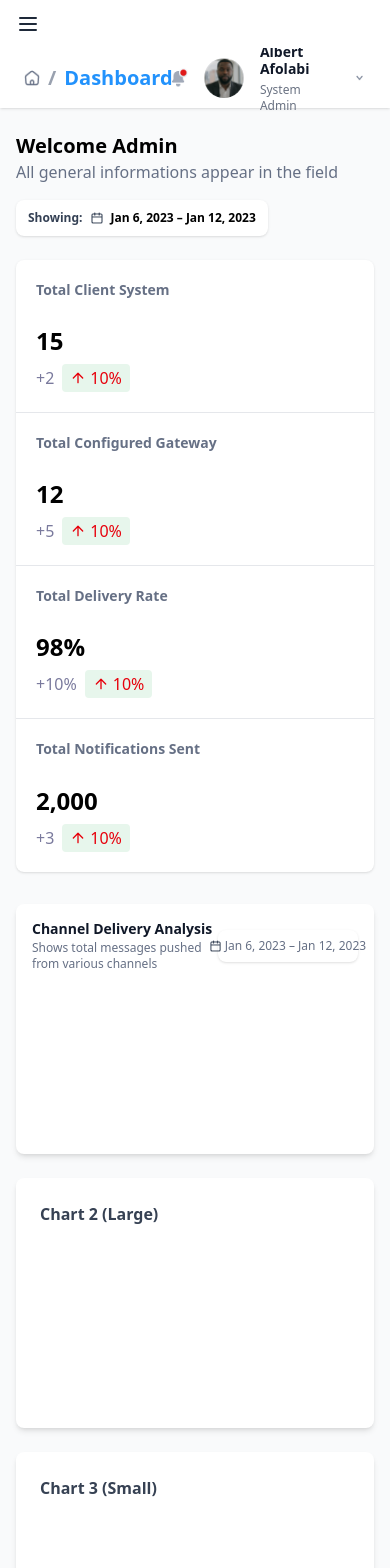
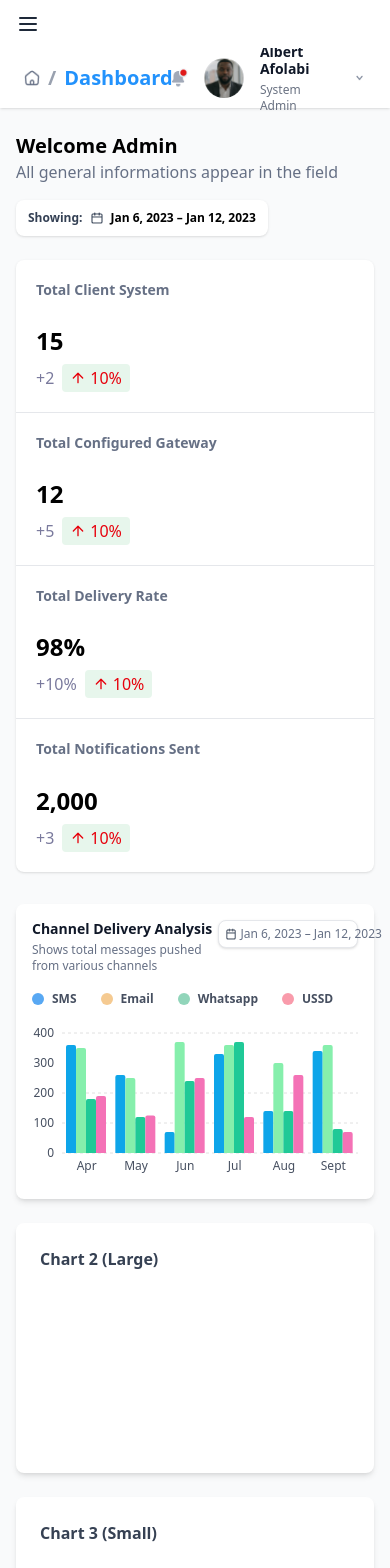
Before and after one commit to GG123lek/messaging, a React (Vite) app: page / in a window 390 px wide. Shown: the top 1568 px of the page. Built offline with nearby package versions, Linux system fonts and the light colour scheme.

Commit message:
chart one

```diff
--- a/package.json
+++ b/package.json
@@ -20,6 +20,7 @@
     "react-dom": "^19.1.0",
     "react-icons": "^5.5.0",
     "react-router-dom": "^7.6.1",
+    "recharts": "^2.15.3",
     "tailwindcss": "^4.1.7"
   },
   "devDependencies": {
--- a/src/Component/MyChart/MonthlyMessageChart.jsx
+++ b/src/Component/MyChart/MonthlyMessageChart.jsx
@@ -1,72 +1,58 @@
-import React from 'react';
-import Chart from 'react-apexcharts';
+import React from "react";
+import {
+  BarChart,
+  Bar,
+  XAxis,
+  YAxis,
+  ResponsiveContainer,
+  CartesianGrid,
+} from "recharts";
 
-const MonthlyMessageChart = () => {
-  const series = [
-    {
-      name: 'New Messages',
-      data: [180, 270, 80, 320, 140, 310],
-    },
-    {
-      name: 'Replies',
-      data: [340, 240, 380, 300, 300, 390],
-    },
-    {
-      name: 'Forwards',
-      data: [170, 120, 250, 110, 250, 80],
-    },
-  ];
+const data = [
+  { month: "Apr", bar1: 360, bar2: 350, bar3: 180, bar4: 190 },
+  { month: "May", bar1: 260, bar2: 250, bar3: 120, bar4: 125 },
+  { month: "Jun", bar1: 70, bar2: 370, bar3: 240, bar4: 250 },
+  { month: "Jul", bar1: 330, bar2: 360, bar3: 370, bar4: 120 },
+  { month: "Aug", bar1: 140, bar2: 300, bar3: 140, bar4: 260 },
+  { month: "Sept", bar1: 340, bar2: 360, bar3: 80, bar4: 70 },
+];
 
-  const options = {
-    chart: {
-      type: 'bar',
-      toolbar: { show: false },
-    },
-    plotOptions: {
-      bar: {
-        columnWidth: '50%',
-        borderRadius: 4,
-      },
-    },
-    colors: ['#4EC9F0', '#FCD34D', '#F87171'], // Optional: match your visual style
-    dataLabels: {
-      enabled: false,
-    },
-    xaxis: {
-      categories: ['Apr', 'May', 'Jun', 'Jul', 'Aug', 'Sept'],
-      labels: {
-        style: {
-          colors: '#CBD5E1', // light gray text
-        },
-      },
-    },
-    yaxis: {
-      min: 0,
-      max: 400,
-      tickAmount: 4,
-      labels: {
-        style: {
-          colors: '#CBD5E1',
-        },
-      },
-    },
-    grid: {
-      borderColor: '#E5E7EB', // subtle grid lines
-      strokeDashArray: 4,
-    },
-    legend: {
-      show: false,
-    },
-    tooltip: {
-      theme: 'dark',
-    },
-  };
-
+export default function MonthlyMessageChart() {
   return (
-    <div className="w-full max-w-4xl mx-auto">
-      <Chart options={options} series={series} type="bar" height={350} />
+    <div className="w-full h-[160px] sm:h-[180px] pl-0">
+      <ResponsiveContainer width="100%" height="100%">
+        <BarChart
+          data={data}
+          margin={{ top: 10, right: 0, left: 0, bottom: 0 }}
+          barCategoryGap="20%"
+          barSize={10}
+        >
+          <CartesianGrid
+            strokeDasharray="3 3"
+            horizontal={true}
+            vertical={false}
+            stroke="#e0e0e0"
+          />
+          <XAxis
+            dataKey="month"
+            axisLine={false}
+            tickLine={false}
+            tick={{ fontSize: 12, fill: '#464F60' }}
+          />
+          <YAxis
+            domain={[0, 400]}
+            ticks={[0, 100, 200, 300, 400]}
+            axisLine={false}
+            tickLine={false}
+            tick={{ fontSize: 12, fill: '#464F60' }}
+            width={30} // reduce Y axis label width
+          />
+          <Bar dataKey="bar1" fill="#0EA5E9" radius={[2, 2, 0, 0]} />
+          <Bar dataKey="bar2" fill="#86EFAC" radius={[2, 2, 0, 0]} />
+          <Bar dataKey="bar3" fill="#20C997" radius={[2, 2, 0, 0]} />
+          <Bar dataKey="bar4" fill="#F472B6" radius={[2, 2, 0, 0]} />
+        </BarChart>
+      </ResponsiveContainer>
     </div>
   );
-};
-
-export default MonthlyMessageChart;
+}
--- a/src/Component/Pages/DashboardPage.jsx
+++ b/src/Component/Pages/DashboardPage.jsx
@@ -10,6 +10,7 @@ import "react-date-range/dist/styles.css";
 import "react-date-range/dist/theme/default.css";
 import { format } from "date-fns";
 import { DateRange } from "react-date-range";
+import MonthlyMessageChart from "../MyChart/MonthlyMessageChart";
 
 export default function DashboardPage() {
   const [showCalendar, setShowCalendar] = useState(false);
@@ -165,9 +166,9 @@ export default function DashboardPage() {
 
 
                   <div className="bg-white rounded-lg shadow-md p-4 min-h-[250px]">
-          <div className="flex justify-between items-center mb-3">
-            {/* Text block with small gap */}
-            <div className="space-y-0.5">
+  {/* Top: Text + Date Picker */}
+  <div className="flex justify-between items-start mb-4">
+    <div className="space-y-1">
       <h4 className="font-semibold text-[#101828] text-sm leading-tight">
         Channel Delivery Analysis
       </h4>
@@ -176,42 +177,51 @@ export default function DashboardPage() {
       </p>
     </div>
 
-            {/* Date container that wraps content tightly */}
+
+
+    {/* Date container */}
     <div
-              className="bg-white shadow rounded-lg border border-none flex items-center px-3 inline-flex"
+      className="bg-white shadow rounded-lg border border-gray-200 flex items-center px-3"
       style={{
-                height: "32px",
+        height: "28px",
+        minWidth: "140px",
         borderRadius: "8px",
-                minWidth: "140px", // optional minimum width so it doesn’t shrink too small
       }}
     >
       <button
         onClick={() => setShowCalendar(!showCalendar)}
-                className="flex items-center gap-1 w-full h-full text-[#667085] text-xs  whitespace-nowrap justify-center"
+        className="flex items-center gap-1 text-[#667085] text-xs whitespace-nowrap justify-center"
       >
-                <img src={calest} alt="Calendar" className="w-3 h-3 text-gray-500" />
+        <img src={calest} alt="Calendar" className="w-3 h-3" />
         <span>
           {format(range[0].startDate, "MMM d, yyyy")} –{" "}
           {format(range[0].endDate, "MMM d, yyyy")}
         </span>
       </button>
-              {showCalendar && (
-                <div className="absolute z-20 right-0 mt-2 bg-white rounded-md shadow-lg">
-                  <DateRange
-                    editableDateInputs={true}
-                    onChange={(item) => setRange([item.selection])}
-                    moveRangeOnFirstSelection={false}
-                    ranges={range}
-                    rangeColors={["#4F46E5"]}
-                    className="rounded-md"
-                  />
-                </div>
-              )}
     </div>
   </div>
 
-          {/* Chart placeholder */}
-          <div>{/* Chart component here */}</div>
+  <div className="flex items-center gap-6 mb-4">
+    {[
+      { name: "SMS", color: "#58A8F3" },
+      { name: "Email", color: "#F5CA91" },
+      { name: "Whatsapp", color: "#91D5BA" },
+      { name: "USSD", color: "#F99BAB" },
+    ].map(({ name, color }) => (
+      <div key={name} className="flex items-center gap-2">
+        <span
+          className="w-3 h-3 rounded-full"
+          style={{ backgroundColor: color }}
+        ></span>
+        <span className="text-xs text-[#464F60] font-bold">{name}</span>
+      </div>
+    ))}
+  </div>
+
+  {/* Chart aligned under content */}
+  <div className="w-full">
+    <MonthlyMessageChart />
+  </div>
 </div>
 
 
```
Also changed, not shown: 1 other file (tests, documents, lock files or other folders). Lines whose indentation alone changed are shown as unchanged.
